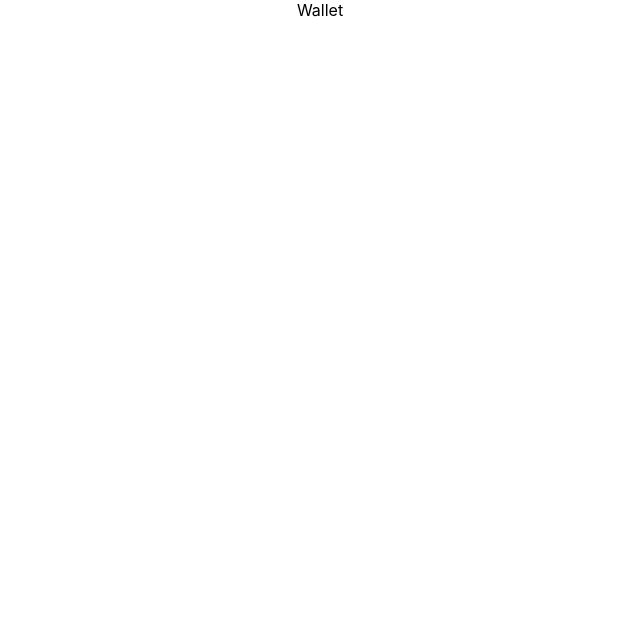
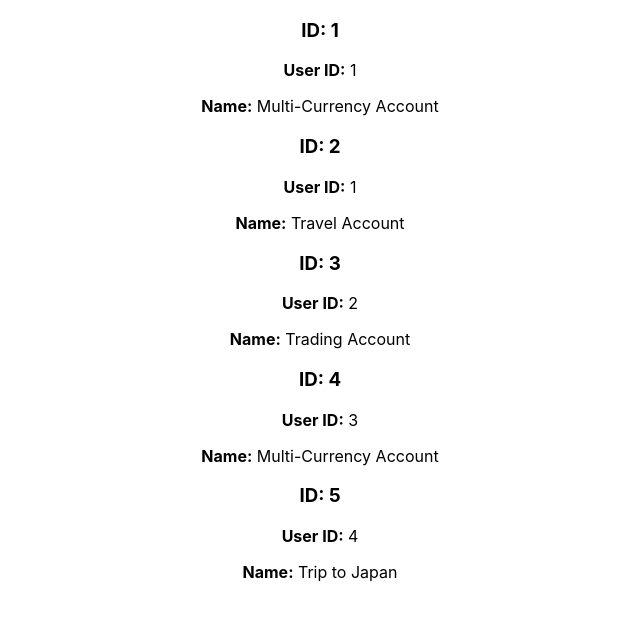
Before and after one commit to CheeHaoOh/TT6_9, a React (Create React App) app in the folder my-app/: page / in a window 1280 px wide. Shown: the top 620 px of the page, without its empty margins (320-960 px from the left). Built offline with nearby package versions, Linux system fonts and the light colour scheme.

Commit message:
display sample wallets data

```diff
--- a/my-app/src/components/tingwei/pages/Wallet.js
+++ b/my-app/src/components/tingwei/pages/Wallet.js
@@ -1,8 +1,50 @@
+import { useEffect , useState } from 'react';
 import React from 'react'
 
 const Wallet = () => {
+
+
+  const [wallets, setWallets] = useState(
+    [
+        {
+          "id": 1,
+          "user_id": 1,
+          "name": "Multi-Currency Account"
+        },
+        {
+          "id": 2,
+          "user_id": 1,
+          "name": "Travel Account"
+        },
+        {
+          "id": 3,
+          "user_id": 2,
+          "name": "Trading Account"
+        },
+        {
+          "id": 4,
+          "user_id": 3,
+          "name": "Multi-Currency Account"
+        },
+        {
+          "id": 5,
+          "user_id": 4,
+          "name": "Trip to Japan"
+        }
+    ])
+
   return (
-    <div>Wallet</div>
+    <div className="wallets">
+         {wallets && wallets.map((wallet)=>(
+            <div className='wallet-details' key={wallet.id}>
+              <h3><strong>ID: </strong>{wallet.id}</h3>
+              <p><strong>User ID:</strong> {wallet.user_id}</p>
+              <p><strong>Name:</strong> {wallet.name}</p>
+              {/* <p>{book.createdAt}</p>
+              <span onClick={()=> deleteBook(book._id)}>delete</span> */}
+            </div>
+          ))}
+    </div>
   )
 }
 
```
